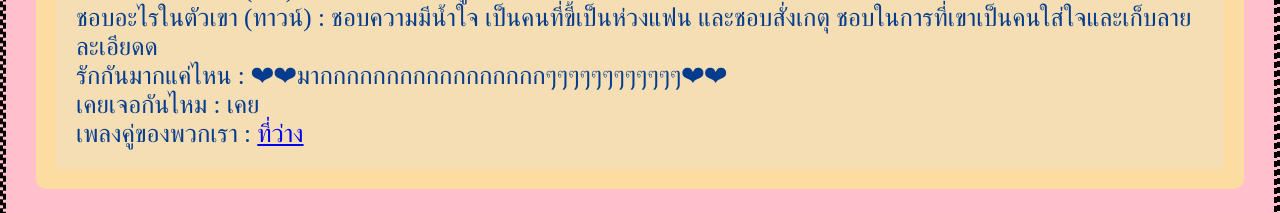
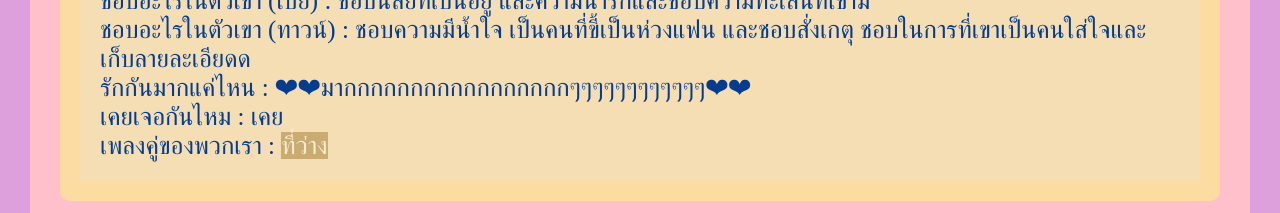
Before and after one commit to Akkapon50/MyStory, a plain HTML site: page how to met.html in a window 1280 px wide. Shown: the part 1240-1453 px from the top of the page. Drawn offline with Linux system fonts and the light colour scheme.

Commit message:
Add files via upload

```diff
--- a/how to met.html
+++ b/how to met.html
@@ -12,6 +12,7 @@
         <a class="menu-item brand" href="index.html">BAY & TOWN</a>
         <a>|</a>
         <a class="menu-item" href="Love story.html">Love Story</a>
+        <a href="menu-item" href="Update.html">Update photo</a>
     </header>
     <br><br><br>
     <center><h1 class="headstory">
@@ -35,7 +36,7 @@
         ชอบอะไรในตัวเขา (ทาวน์) : ชอบความมีน้ำใจ เป็นคนที่ขี้เป็นห่วงแฟน และชอบสั่งเกตุ ชอบในการที่เขาเป็นคนใส่ใจและเก็บลายละเอียดด<br>
         รักกันมากแค่ไหน : ❤❤มากกกกกกกกกกกกกกกกกๆๆๆๆๆๆๆๆๆๆๆๆ❤❤<br>
         เคยเจอกันไหม : เคย <br>
-        เพลงคู่ของพวกเรา : <a href="https://www.youtube.com/watch?v=2ckDnjREvU4">ที่ว่าง</a><br>
+        เพลงคู่ของพวกเรา : <a class="action" href="https://www.youtube.com/watch?v=2ckDnjREvU4">ที่ว่าง</a><br>
        </p>
     </div>
     <div class="main-facebook">
--- a/style.css
+++ b/style.css
@@ -2,8 +2,7 @@ html, body{
     background-color: pink;
     margin: 0%;
     padding: 0%;
-    border-style: dashed;
-    border-radius: 10px;
+    border: solid plum 15px ;
 }
 
 .top-hander{
@@ -124,3 +123,9 @@ html, body{
     width: 100%;
 
 }
+
+.action{
+    text-decoration: none;
+    background-color: rgb(202, 171, 113);
+    color: blanchedalmond;
+}
```
Also changed, not shown: Love story.html (+1 -0 lines), index.html (+1 -0 lines), story of bay.html (+1 -0 lines), story of town.html (+1 -0 lines).
